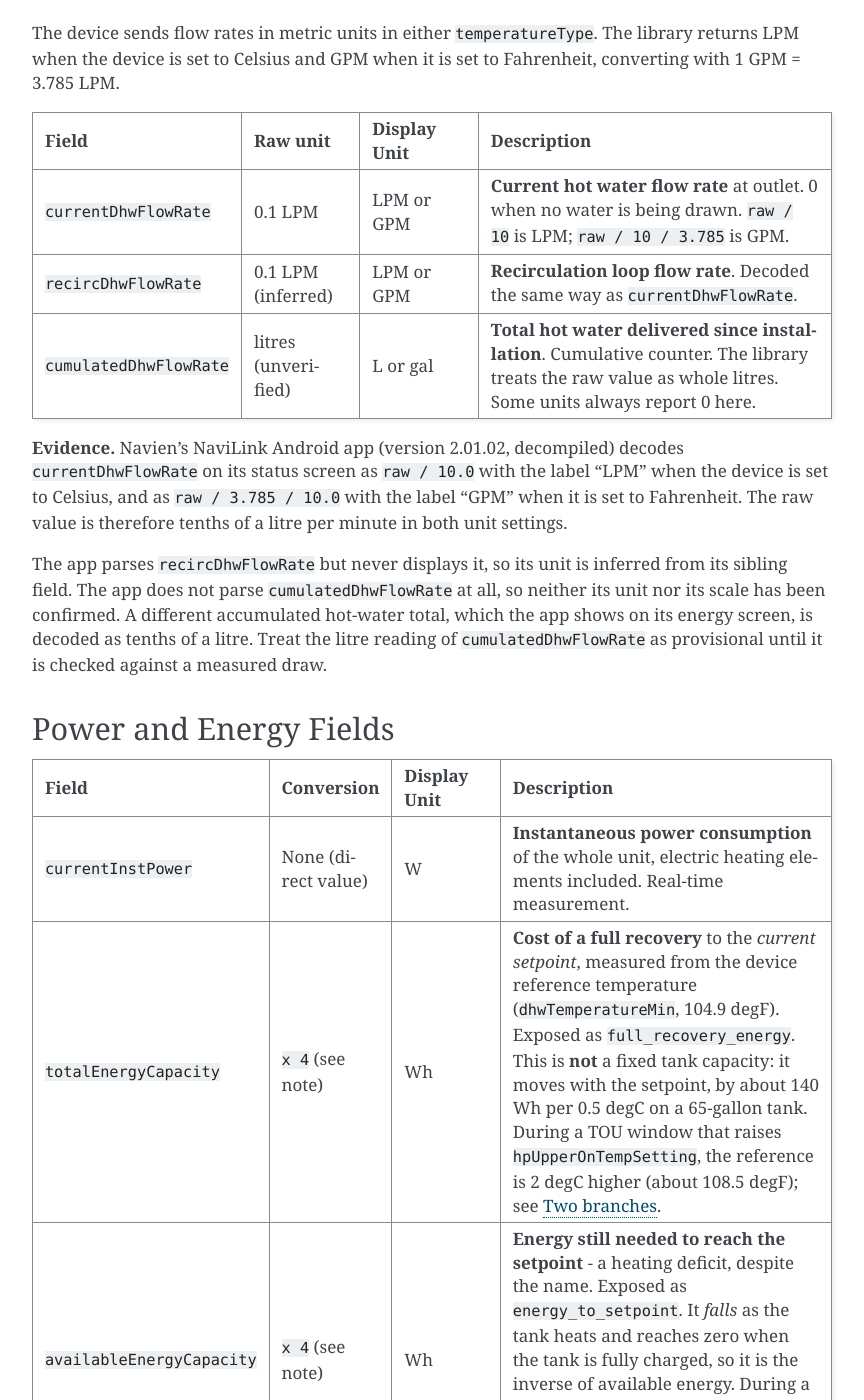
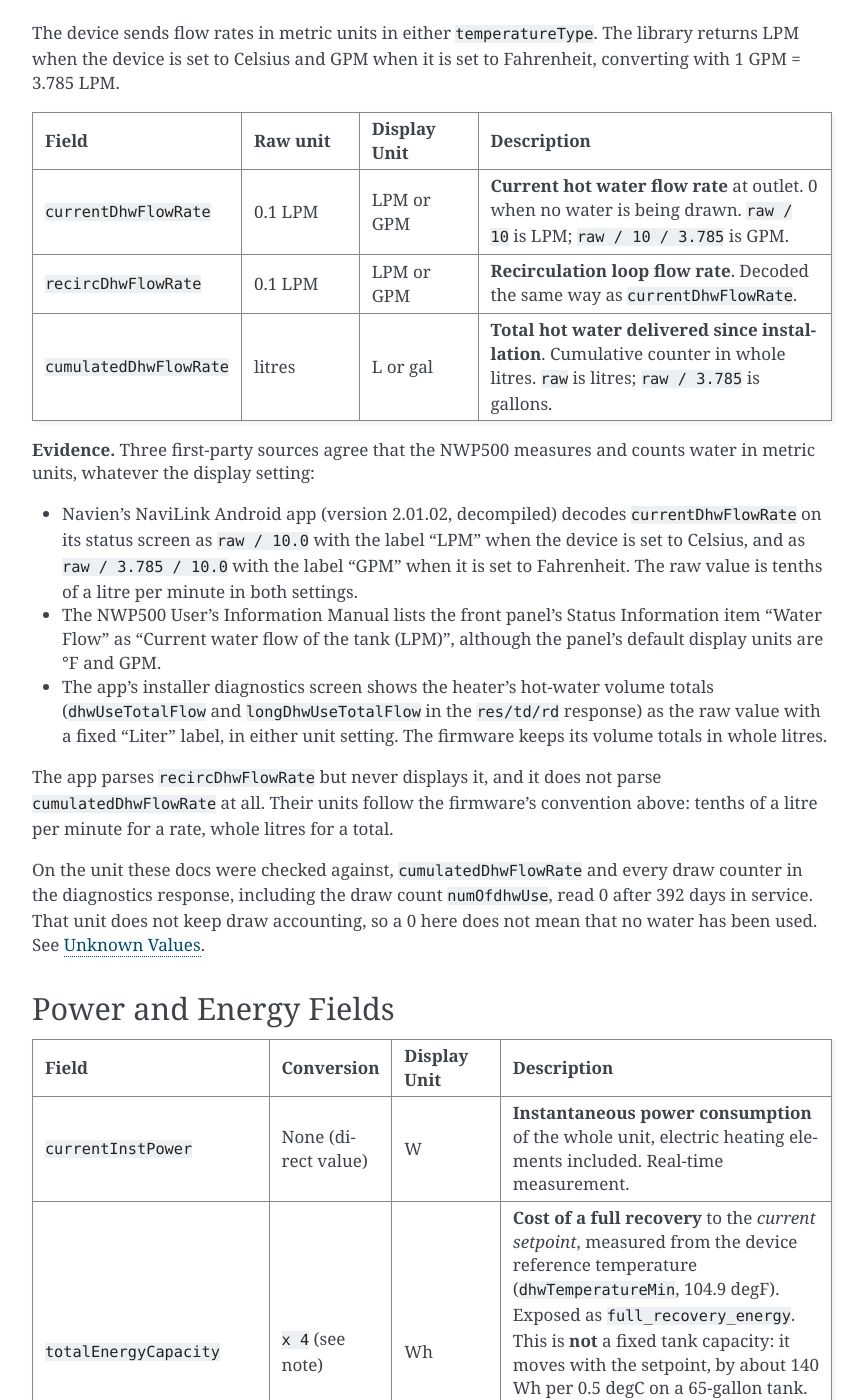
Before and after one commit to eman/nwp500-python, a Sphinx documentation site: the page built from docs/reference/protocol/data_conversions.rst, in a window 1280 px wide and 1400 px high, scrolled down 7739 px. Shown: the whole window, without its empty margins (338-1202 px from the left). Built offline with Sphinx 7.4.7, drawn with Linux system fonts in a browser that asks for light colours.

Commit message:
docs: settle cumulatedDhwFlowRate as litres and document TD units (#154)
The first commit left the cumulative counter's unit "unverified". The
evidence settles it:

- The NWP500 manual lists the front panel's water-flow reading in LPM
  although the panel defaults to °F/GPM, so the flow sensor is metric
  in either display setting.
- The NaviLink app's installer diagnostics screen shows the heater's
  hot-water volume totals (tdData dhwUseTotalFlow, longDhwUseTotalFlow)
  raw with a fixed "Liter" label in either setting. The firmware keeps
  its volume totals in whole litres.

cumulatedDhwFlowRate is documented as whole litres and recircDhwFlowRate
as 0.1 LPM, following that convention. DiagnosticsDhwUsage and the TD
response docs now give the app's units (litres, hours, minutes, counts)
instead of calling them unknown.

A live read of the unit the docs were checked against found
cumulatedDhwFlowRate and every tdData counter, the draw count included,
at 0 after 392 days in use. unknown-values.rst records that this 0 does
not mean no water was used.

```diff
--- a/docs/reference/protocol/data_conversions.rst
+++ b/docs/reference/protocol/data_conversions.rst
@@ -356,27 +356,40 @@ is set to Fahrenheit, converting with 1 GPM = 3.785 LPM.
      - LPM or GPM
      - **Current hot water flow rate** at outlet. 0 when no water is being drawn. ``raw / 10`` is LPM; ``raw / 10 / 3.785`` is GPM.
    * - ``recircDhwFlowRate``
-     - 0.1 LPM (inferred)
+     - 0.1 LPM
      - LPM or GPM
      - **Recirculation loop flow rate**. Decoded the same way as ``currentDhwFlowRate``.
    * - ``cumulatedDhwFlowRate``
-     - litres (unverified)
+     - litres
      - L or gal
-     - **Total hot water delivered since installation**. Cumulative counter. The library treats the raw value as whole litres. Some units always report 0 here.
+     - **Total hot water delivered since installation**. Cumulative counter in whole litres. ``raw`` is litres; ``raw / 3.785`` is gallons.
 
-**Evidence.** Navien's NaviLink Android app (version 2.01.02, decompiled)
-decodes ``currentDhwFlowRate`` on its status screen as ``raw / 10.0`` with the
-label "LPM" when the device is set to Celsius, and as ``raw / 3.785 / 10.0``
-with the label "GPM" when it is set to Fahrenheit. The raw value is therefore
-tenths of a litre per minute in both unit settings.
+**Evidence.** Three first-party sources agree that the NWP500 measures and
+counts water in metric units, whatever the display setting:
 
-The app parses ``recircDhwFlowRate`` but never displays it, so its unit is
-inferred from its sibling field. The app does not parse
-``cumulatedDhwFlowRate`` at all, so neither its unit nor its scale has been
-confirmed. A different accumulated hot-water total, which the app shows on
-its energy screen, is decoded as tenths of a litre. Treat the litre reading
-of ``cumulatedDhwFlowRate`` as provisional until it is checked against a
-measured draw.
+- Navien's NaviLink Android app (version 2.01.02, decompiled) decodes
+  ``currentDhwFlowRate`` on its status screen as ``raw / 10.0`` with the label
+  "LPM" when the device is set to Celsius, and as ``raw / 3.785 / 10.0`` with
+  the label "GPM" when it is set to Fahrenheit. The raw value is tenths of a
+  litre per minute in both settings.
+- The NWP500 User's Information Manual lists the front panel's Status
+  Information item "Water Flow" as "Current water flow of the tank (LPM)",
+  although the panel's default display units are °F and GPM.
+- The app's installer diagnostics screen shows the heater's hot-water volume
+  totals (``dhwUseTotalFlow`` and ``longDhwUseTotalFlow`` in the
+  ``res/td/rd`` response) as the raw value with a fixed "Liter" label, in
+  either unit setting. The firmware keeps its volume totals in whole litres.
+
+The app parses ``recircDhwFlowRate`` but never displays it, and it does not
+parse ``cumulatedDhwFlowRate`` at all. Their units follow the firmware's
+convention above: tenths of a litre per minute for a rate, whole litres for
+a total.
+
+On the unit these docs were checked against, ``cumulatedDhwFlowRate`` and
+every draw counter in the diagnostics response, including the draw count
+``numOfdhwUse``, read 0 after 392 days in service. That unit does not keep
+draw accounting, so a 0 here does not mean that no water has been used. See
+:doc:`/explanation/unknown-values`.
 
 Power and Energy Fields
 -----------------------
--- a/docs/reference/protocol/device_status.rst
+++ b/docs/reference/protocol/device_status.rst
@@ -346,7 +346,7 @@ This document lists the fields found in the ``status`` object of device status m
    * - ``cumulatedDhwFlowRate``
      - integer
      - L or gal
-     - Cumulative DHW flow - total hot water delivered since installation. Treated as litres, which is unverified; see :ref:`flow-rate-fields`.
+     - Cumulative DHW flow - total hot water delivered since installation, in whole litres; see :ref:`flow-rate-fields`.
      - ``raw`` (L), ``raw / 3.785`` (gal)
    * - ``touStatus``
      - integer
```
Also changed, not shown: CHANGELOG.rst (+17 -13 lines), docs/explanation/unknown-values.rst (+11 -1 lines), docs/reference/protocol/mqtt_protocol.rst (+6 -2 lines), 3 other files.
